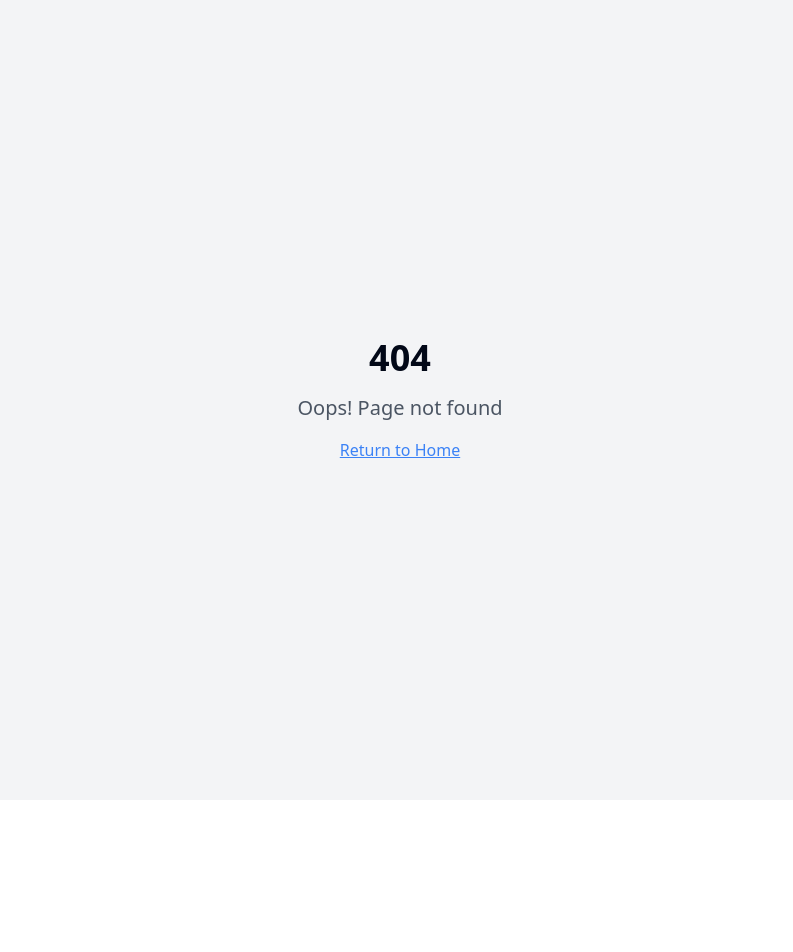
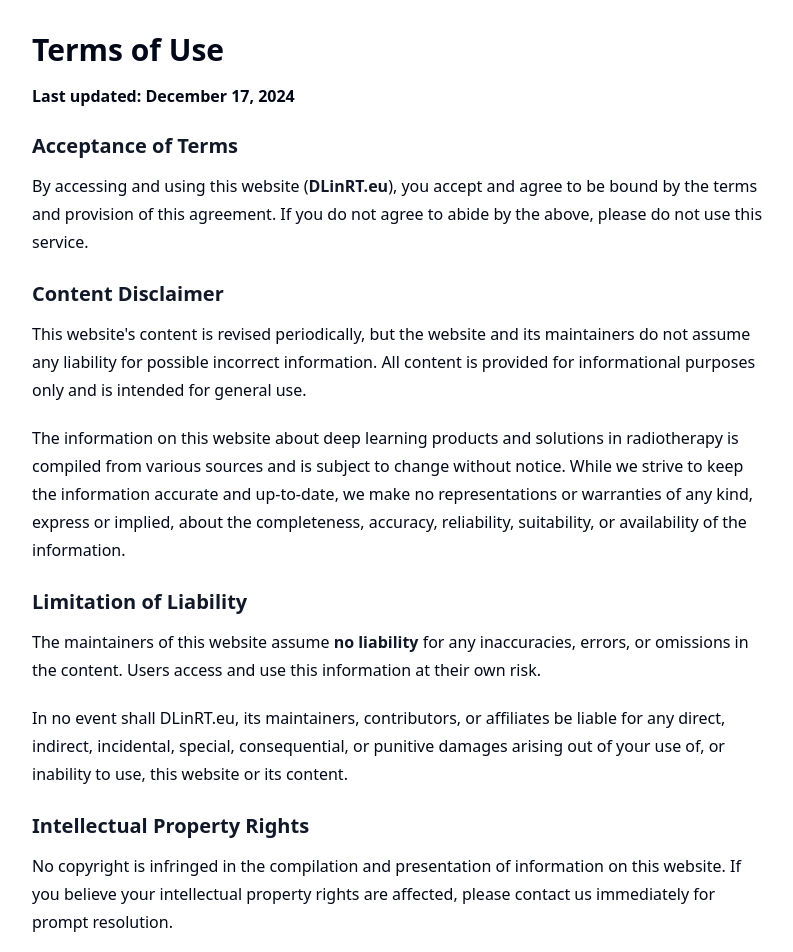
Before and after one commit to DLinRT-eu/website, a React (Vite) app: page /terms-of-use in a window 1280 px wide. Before the commit this address had no page. Shown: the part 120-1072 px from the top of the page, without its empty margins (240-1033 px from the left). Before the commit the page ends 920 px from the top, so only its background shows below. Built offline with nearby package versions, Linux system fonts and the light colour scheme.

Commit message:
feat: Create Terms of Use page
Adds a Terms of Use page at /terms-of-use, including sections on content disclaimer, liability, intellectual property, user responsibilities, and more. Adds a route in App.tsx and a link in Footer.tsx.

```diff
--- a/src/App.tsx
+++ b/src/App.tsx
@@ -19,6 +19,7 @@ import Dashboard from "./pages/Dashboard";
 import Timeline from "./pages/Timeline";
 import Initiatives from "./pages/Initiatives";
 import PrivacyPolicy from "./pages/PrivacyPolicy";
+import TermsOfUse from "./pages/TermsOfUse";
 import ReviewDashboard from "./pages/ReviewDashboard";
 import ProductReview from "./pages/ProductReview";
 
@@ -55,6 +56,7 @@ const App = () => (
           <Route path="review" element={<ReviewDashboard />} />
           <Route path="review/:id" element={<ProductReview />} />
           <Route path="privacy-policy" element={<PrivacyPolicy />} />
+          <Route path="terms-of-use" element={<TermsOfUse />} />
           <Route path="*" element={<NotFound />} />
         </Routes>
       </BrowserRouter>
--- a/src/components/Footer.tsx
+++ b/src/components/Footer.tsx
@@ -13,6 +13,9 @@ const Footer = () => {
           <div className="flex items-center gap-6 text-sm">
             <Link to="/privacy-policy" className="text-gray-600 hover:text-[#00A6D6] transition-colors duration-200">
               Privacy Policy
+            </Link>
+            <Link to="/terms-of-use" className="text-gray-600 hover:text-[#00A6D6] transition-colors duration-200">
+              Terms of Use
             </Link>
             <a href="https://github.com/DLinRT-eu/website" target="_blank" rel="noopener noreferrer" className="text-gray-600 hover:text-[#00A6D6] transition-colors duration-200">
               GitHub
--- /dev/null
+++ b/src/pages/TermsOfUse.tsx
@@ -0,0 +1,110 @@
+
+import SEO from "@/components/SEO";
+import Footer from "@/components/Footer";
+
+const TermsOfUse = () => (
+  <div className="min-h-screen bg-white">
+    <SEO
+      title="Terms of Use"
+      description="DLinRT.eu Terms of Use: Legal terms and conditions for using our deep learning in radiotherapy product database."
+      canonical="https://dlinrt.eu/terms-of-use"
+    />
+    <main className="max-w-3xl mx-auto px-4 py-8">
+      <h1 className="text-3xl font-bold mb-4">Terms of Use</h1>
+      <p className="mb-4">
+        <strong>Last updated: December 17, 2024</strong>
+      </p>
+
+      <div className="prose prose-gray max-w-none">
+        <h2 className="text-xl font-semibold mt-6 mb-3">Acceptance of Terms</h2>
+        <p className="mb-4">
+          By accessing and using this website (<strong>DLinRT.eu</strong>), you accept and agree to be bound by the terms and provision of this agreement. If you do not agree to abide by the above, please do not use this service.
+        </p>
+
+        <h2 className="text-xl font-semibold mt-6 mb-3">Content Disclaimer</h2>
+        <p className="mb-4">
+          This website's content is revised periodically, but the website and its maintainers do not assume any liability for possible incorrect information. All content is provided for informational purposes only and is intended for general use.
+        </p>
+        <p className="mb-4">
+          The information on this website about deep learning products and solutions in radiotherapy is compiled from various sources and is subject to change without notice. While we strive to keep the information accurate and up-to-date, we make no representations or warranties of any kind, express or implied, about the completeness, accuracy, reliability, suitability, or availability of the information.
+        </p>
+
+        <h2 className="text-xl font-semibold mt-6 mb-3">Limitation of Liability</h2>
+        <p className="mb-4">
+          The maintainers of this website assume <strong>no liability</strong> for any inaccuracies, errors, or omissions in the content. Users access and use this information at their own risk.
+        </p>
+        <p className="mb-4">
+          In no event shall DLinRT.eu, its maintainers, contributors, or affiliates be liable for any direct, indirect, incidental, special, consequential, or punitive damages arising out of your use of, or inability to use, this website or its content.
+        </p>
+
+        <h2 className="text-xl font-semibold mt-6 mb-3">Intellectual Property Rights</h2>
+        <p className="mb-4">
+          No copyright is infringed in the compilation and presentation of information on this website. If you believe your intellectual property rights are affected, please contact us immediately for prompt resolution.
+        </p>
+        <p className="mb-4">
+          Product names, company logos, and trademarks mentioned on this website are the property of their respective owners and are used for identification purposes only. Their inclusion does not imply endorsement by DLinRT.eu.
+        </p>
+
+        <h2 className="text-xl font-semibold mt-6 mb-3">User Responsibilities</h2>
+        <p className="mb-4">
+          Users are responsible for:
+        </p>
+        <ul className="mb-4 ml-6 list-disc">
+          <li>Verifying the accuracy and suitability of any information before making decisions based on it</li>
+          <li>Conducting their own due diligence regarding products and services listed</li>
+          <li>Understanding that product information may change without notice</li>
+          <li>Respecting intellectual property rights of third parties</li>
+          <li>Using the website in compliance with applicable laws and regulations</li>
+        </ul>
+
+        <h2 className="text-xl font-semibold mt-6 mb-3">Medical and Professional Advice Disclaimer</h2>
+        <p className="mb-4">
+          The information provided on this website is <strong>not</strong> intended as medical advice, clinical guidance, or professional consultation. Healthcare professionals should conduct their own evaluation of products and consult appropriate regulatory authorities before implementation.
+        </p>
+
+        <h2 className="text-xl font-semibold mt-6 mb-3">External Links</h2>
+        <p className="mb-4">
+          This website may contain links to external sites. We are not responsible for the content, privacy policies, or practices of external websites. Users access external links at their own discretion and risk.
+        </p>
+
+        <h2 className="text-xl font-semibold mt-6 mb-3">Website Availability</h2>
+        <p className="mb-4">
+          We strive to keep the website accessible, but we do not guarantee uninterrupted availability. The website may be temporarily unavailable due to maintenance, updates, or technical issues.
+        </p>
+
+        <h2 className="text-xl font-semibold mt-6 mb-3">Data Accuracy and Currency</h2>
+        <p className="mb-4">
+          Product information, pricing, availability, and specifications are subject to change without notice. Users should verify current information directly with manufacturers or authorized distributors before making purchasing decisions.
+        </p>
+
+        <h2 className="text-xl font-semibold mt-6 mb-3">Modifications to Terms</h2>
+        <p className="mb-4">
+          We reserve the right to modify these terms of use at any time. Changes will be effective immediately upon posting. Continued use of the website after changes constitutes acceptance of the modified terms.
+        </p>
+
+        <h2 className="text-xl font-semibold mt-6 mb-3">Governing Law</h2>
+        <p className="mb-4">
+          These terms of use are governed by and construed in accordance with applicable laws. Any disputes arising from the use of this website shall be subject to the jurisdiction of competent courts.
+        </p>
+
+        <h2 className="text-xl font-semibold mt-6 mb-3">Community Contributions</h2>
+        <p className="mb-4">
+          This website operates as a community-driven initiative. Contributors provide information on a voluntary basis, and we appreciate their efforts to maintain accuracy. However, community contributions do not create any warranty or guarantee of information accuracy.
+        </p>
+
+        <h2 className="text-xl font-semibold mt-6 mb-3">Contact Information</h2>
+        <p className="mb-4">
+          If you have questions about these terms of use, believe your intellectual property rights are affected, or need to report inaccuracies, please contact us at info@dlinrt.eu.
+        </p>
+
+        <h2 className="text-xl font-semibold mt-6 mb-3">Severability</h2>
+        <p className="mb-4">
+          If any provision of these terms is found to be unenforceable or invalid, the remaining provisions shall continue in full force and effect.
+        </p>
+      </div>
+    </main>
+    <Footer />
+  </div>
+);
+
+export default TermsOfUse;
```
